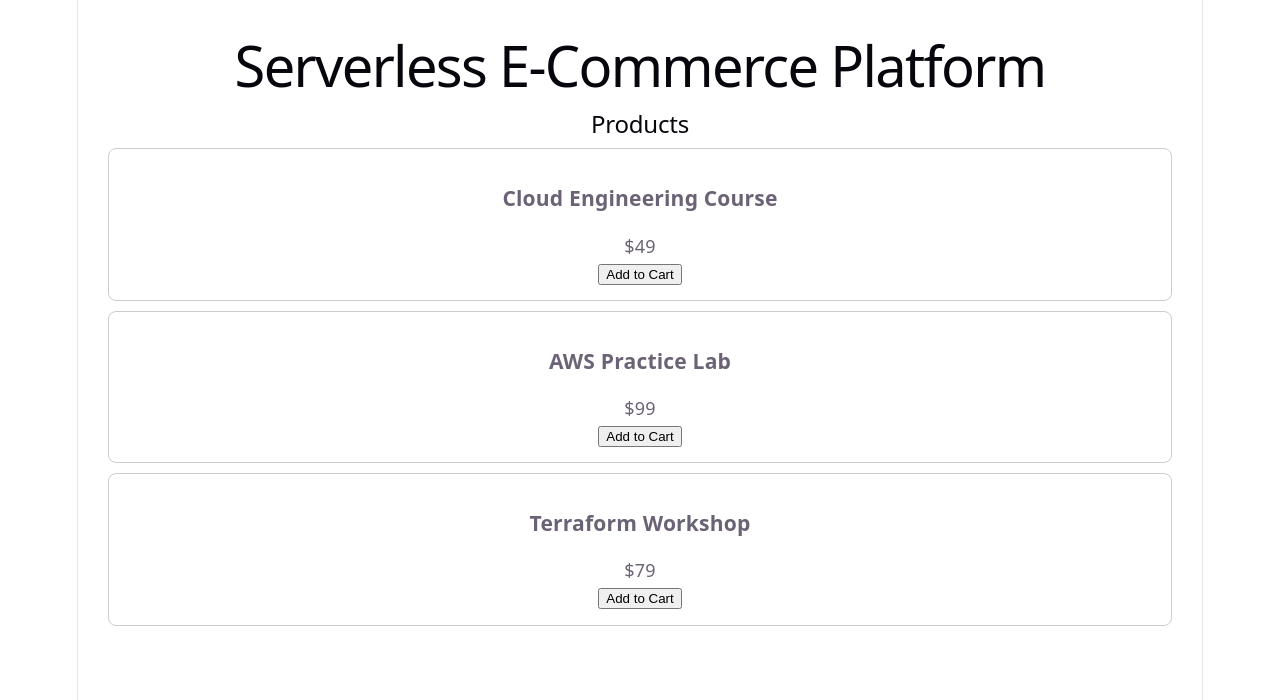
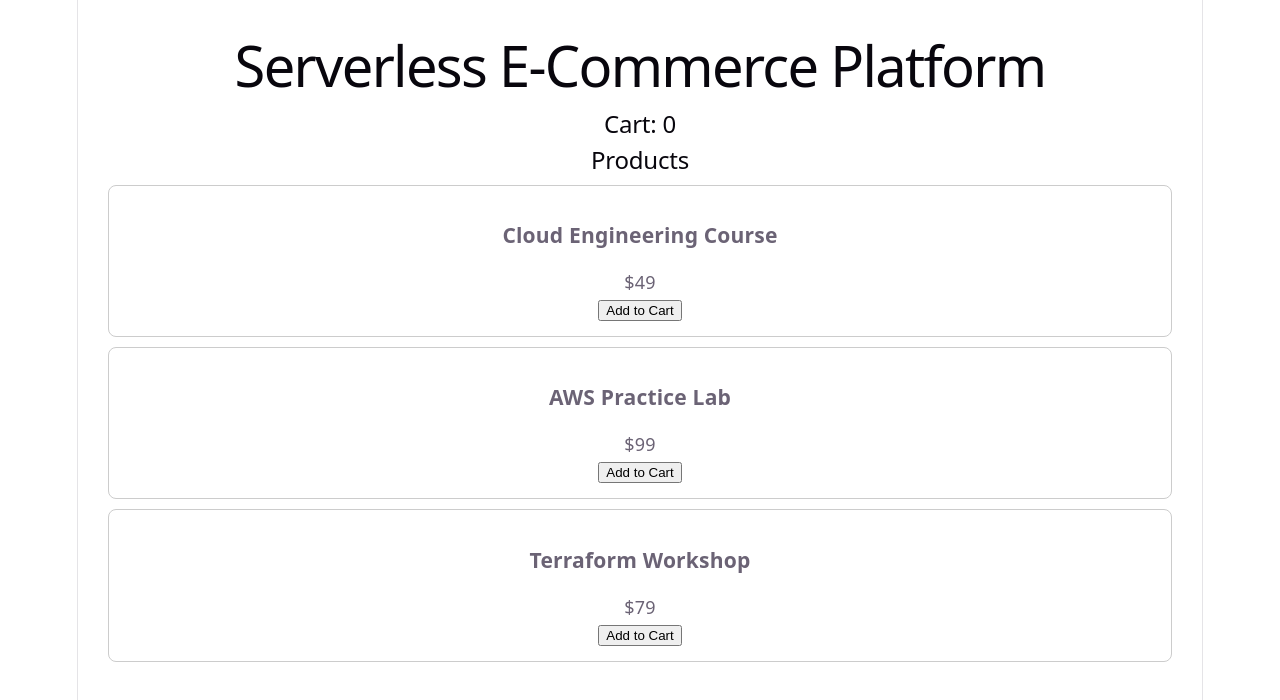
Before and after one commit to monikaa625/serverless-ecommerce-platform, a React app in the folder frontend/: page / in a window 1280 px wide. Shown: the top 700 px of the page. Built offline with nearby package versions, Linux system fonts and the light colour scheme; the HTML template or start-up script is replaced by a standard one.

Commit message:
Add cart state

```diff
--- a/frontend/src/App.jsx
+++ b/frontend/src/App.jsx
@@ -1,10 +1,19 @@
+import { useState } from "react";
 import products from "./data/products";
 import ProductCard from "./components/ProductCard";
 
 function App() {
+  const [cartCount, setCartCount] = useState(0);
+
+  const addToCart = () => {
+    setCartCount(cartCount + 1);
+  };
+
   return (
     <div style={{ padding: "20px" }}>
       <h1>Serverless E-Commerce Platform</h1>
+
+      <h2>Cart: {cartCount}</h2>
 
       <h2>Products</h2>
 
@@ -12,6 +21,7 @@
         <ProductCard
           key={product.id}
           product={product}
+          addToCart={addToCart}
         />
       ))}
     </div>
--- a/frontend/src/components/ProductCard.jsx
+++ b/frontend/src/components/ProductCard.jsx
@@ -1,4 +1,4 @@
-function ProductCard({ product }) {
+function ProductCard({ product, addToCart }) {
   return (
     <div
       style={{
@@ -9,8 +9,12 @@
       }}
     >
       <h3>{product.name}</h3>
+
       <p>${product.price}</p>
-      <button>Add to Cart</button>
+
+      <button onClick={addToCart}>
+        Add to Cart
+      </button>
     </div>
   );
 }
```
